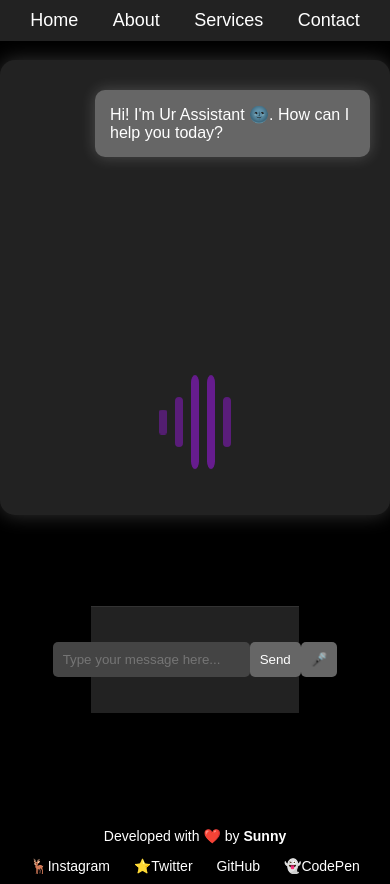
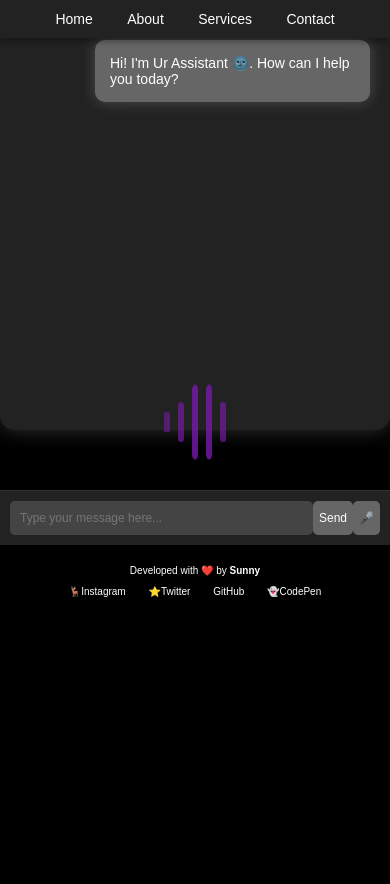
Before and after one commit to JustM3Sunny/Ai-Web-VoiceAssistant, a plain HTML site: page index.html in a window 390 px wide. After the commit the page ends 844 px from the top, so only its background shows below. Drawn offline with Linux system fonts and the light colour scheme.

Commit message:
index.html

```diff
--- a/index.html
+++ b/index.html
@@ -11,15 +11,15 @@
     color: white;
     margin: 0;
     padding: 0;
+}
 
-        }
 .chat-container {
-            max-width: 400px;
+    max-width: 100%;
     margin: 60px auto;
     padding: 20px;
     background: #222;
     border-radius: 15px;
-            height: 415px;
+    height: 60vh;
     overflow-y: auto;
     display: flex;
     flex-direction: column;
@@ -61,8 +61,7 @@
 .prompt-container {
     display: flex;
     justify-content: center;
-            margin: 5.7rem;
-            padding: 2.2rem;
+    padding: 10px;
     background: #222;
     border-top: 1px solid #333;
 }
@@ -98,13 +97,13 @@
     top: 50%;
     left: 50%;
     transform: translate(-50%, -50%);
-            gap: 8px; /* Increased gap between bars */
+    gap: 8px;
 }
 
 .voice-wave span {
     display: inline-block;
-            width: 8px; /* Increased width of the bars */
-            height: 50px; /* Increased height of the bars */
+    width: 8px;
+    height: 50px;
     background: rgba(123, 28, 174, 0.8);
     border-radius: 5px;
     animation: waveAnimation 1s infinite ease-in-out;
@@ -118,15 +117,14 @@
 
 @keyframes waveAnimation {
     0%, 100% {
-                transform: scaleY(0.5); /* Bars shrink to half their size */
+        transform: scaleY(0.5);
         opacity: 0.7;
     }
     50% {
-                transform: scaleY(2); /* Bars grow to twice their size */
+        transform: scaleY(2);
         opacity: 1;
     }
 }
-
 
 .glow {
     box-shadow: 0 0 20px #666, 0 0 40px #666, 0 0 60px #666;
@@ -153,6 +151,7 @@
     padding: 10px;
     text-align: center;
     box-shadow: 0 4px 6px rgba(0, 0, 0, 0.3);
+    z-index: 100;
 }
 
 nav a {
@@ -186,6 +185,61 @@
 footer a:hover {
     color: #bbb;
 }
+
+/* Media Queries for Responsiveness */
+@media (max-width: 768px) {
+    .chat-container {
+        height: 50vh; /* Reduced height on mobile */
+        margin-top: 20px;
+    }
+
+    .chat-box {
+        font-size: 14px; /* Smaller font size on mobile */
+    }
+
+    #prompt {
+        font-size: 14px; /* Adjust input size */
+    }
+
+    #submit, #voice-btn {
+        padding: 8px;
+        font-size: 14px; /* Smaller buttons on mobile */
+    }
+
+    footer {
+        font-size: 12px;
+    }
+}
+
+@media (max-width: 480px) {
+    .chat-container {
+        height: 45vh;
+        margin-top: 10px;
+    }
+
+    .voice-wave span {
+        width: 6px; /* Smaller wave bars on smaller devices */
+        height: 40px;
+    }
+
+    nav a {
+        font-size: 14px; /* Smaller nav links */
+    }
+
+    #prompt {
+        font-size: 12px; /* Smaller input box font size */
+    }
+
+    #submit, #voice-btn {
+        padding: 6px; /* Smaller button size */
+        font-size: 12px;
+    }
+
+    footer {
+        font-size: 10px; /* Smaller footer text */
+    }
+}
+
     </style>
 </head>
 <body>
```
Lines whose indentation alone changed are shown as unchanged.
